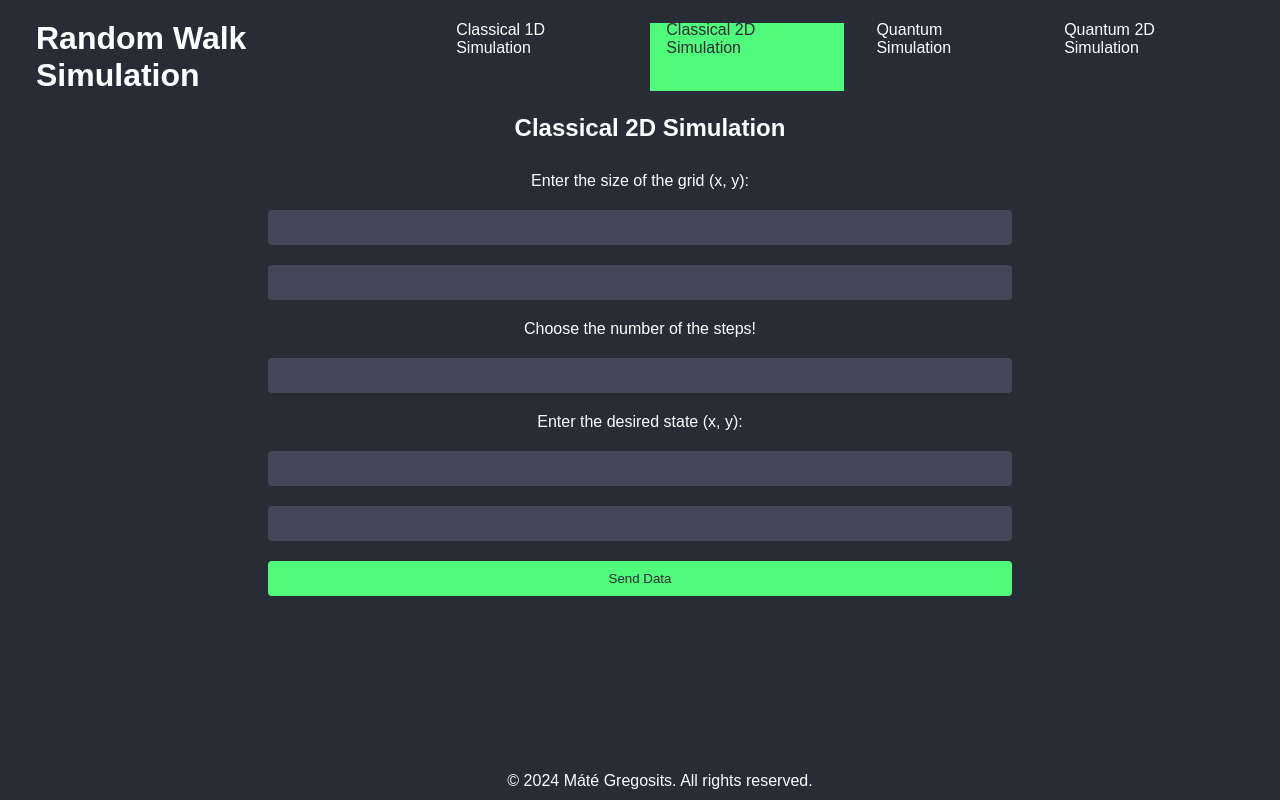
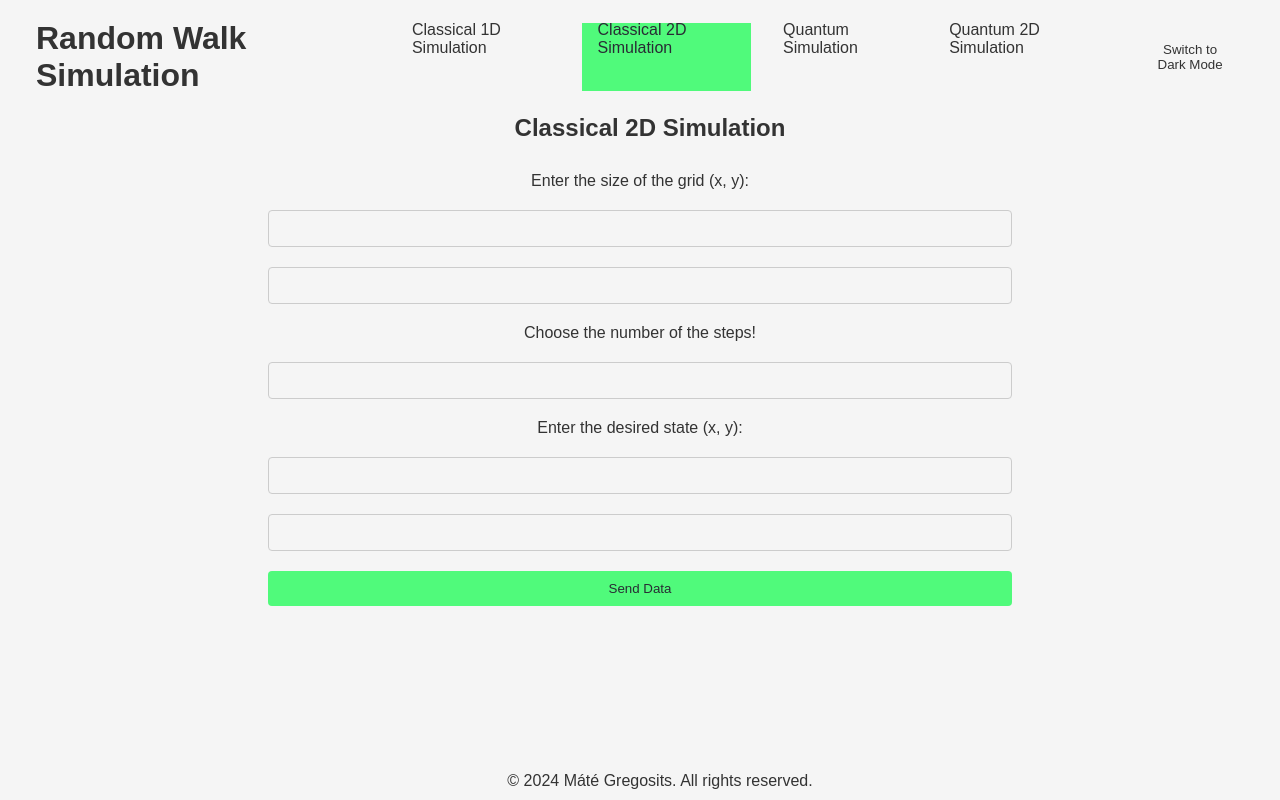
Before and after one commit to MGregosits/randomwalk-sim, a React (Create React App) app in the folder React-Frontend/: page / in a window 1280 px wide. Built offline with nearby package versions, Linux system fonts and the light colour scheme; what cytoscape-cola would draw is missing.

Commit message:
Implemented dark/light mode switch

```diff
--- /dev/null
+++ b/React-Frontend/src/components/Footer.css
@@ -0,0 +1,9 @@
+footer.dark {
+    background-color: #282c34;
+    color: white;
+}
+
+footer.light {
+    background-color: #f5f5f5;
+    color: #333333;
+}
--- a/React-Frontend/src/components/Footer.js
+++ b/React-Frontend/src/components/Footer.js
@@ -1,4 +1,5 @@
 import React from 'react';
+import './Footer.css';
 
 const Footer = () => {
   return (
@@ -12,8 +13,6 @@ const Footer = () => {
 const footerStyle = {
   textAlign: 'center',
   padding: '10px',
-  backgroundColor: '#282c34',
-  color: 'white',
   position: 'fixed',
   bottom: '0',
   width: '100%'
--- a/React-Frontend/src/components/NavBar.css
+++ b/React-Frontend/src/components/NavBar.css
@@ -7,13 +7,22 @@ body {
 }
 
 .nav {
-    background-color: #282c34;
-    color: white;
+
     display: flex;
     justify-content: space-between;
     align-items: center;
     gap: 2rem;
     padding: 0 1rem;
+}
+
+.nav.dark {
+    background-color: #282c34;
+    color: white;
+}
+
+.nav.light {
+    background-color: #f5f5f5;
+    color: #333333;
 }
 
 .site-title {
@@ -45,3 +54,17 @@ body {
     background-color: #50fa7b;
     color: #282c34;
 }
+
+.theme-toggle {
+    background-color: var(--button-bg);
+    color: var(--button-text);
+    border: none;
+    padding: 5px 15px;
+    border-radius: 5px;
+    cursor: pointer;
+    width: 10%;
+}
+
+.theme-toggle:hover {
+    opacity: 0.9;
+  }
--- a/React-Frontend/src/components/NavBar.js
+++ b/React-Frontend/src/components/NavBar.js
@@ -1,5 +1,6 @@
 import React from 'react';
 import './NavBar.css';
+import ThemeToggle from './ThemeToggle';
 
 function NavBar() {
     return <nav className="nav">
@@ -10,6 +11,7 @@ function NavBar() {
             <CustomLink href="/quantum">Quantum Simulation</CustomLink>
             <CustomLink href="/quantum_2d">Quantum 2D Simulation</CustomLink>
         </ul>
+        <ThemeToggle />
     </nav>
 }
 
--- /dev/null
+++ b/React-Frontend/src/components/ThemeToggle.js
@@ -0,0 +1,14 @@
+import React, { useContext } from 'react';
+import { ThemeContext } from '../contexts/ThemeContext';
+
+const ThemeToggle = () => {
+  const { theme, toggleTheme } = useContext(ThemeContext);
+
+  return (
+    <button className="theme-toggle" onClick={toggleTheme}>
+      Switch to {theme === 'light' ? 'Dark' : 'Light'} Mode
+    </button>
+  );
+};
+
+export default ThemeToggle;
--- /dev/null
+++ b/React-Frontend/src/contexts/ThemeContext.js
@@ -0,0 +1,28 @@
+import React, { createContext, useState, useEffect } from 'react';
+
+const ThemeContext = createContext();
+
+const ThemeProvider = ({ children }) => {
+  const [theme, setTheme] = useState(() => {
+    // Check for saved theme in local storage
+    return localStorage.getItem('theme') || 'light';
+  });
+
+  useEffect(() => {
+    // Apply the theme to the body class
+    document.body.className = theme;
+    localStorage.setItem('theme', theme); // Save the theme in local storage
+  }, [theme]);
+
+  const toggleTheme = () => {
+    setTheme((prevTheme) => (prevTheme === 'light' ? 'dark' : 'light'));
+  };
+
+  return (
+    <ThemeContext.Provider value={{ theme, toggleTheme }}>
+      {children}
+    </ThemeContext.Provider>
+  );
+};
+
+export { ThemeContext, ThemeProvider };
--- a/React-Frontend/src/index.css
+++ b/React-Frontend/src/index.css
@@ -15,6 +15,16 @@ body {
   color: #ffffff;
   font-family: Arial, sans-serif;
   padding: 20px;
+}
+
+body.dark {
+  background-color: #282c34;
+  color: #ffffff;
+}
+
+body.light {
+  background-color: #f5f5f5;
+  color: #333333;
 }
 
 h2 {
@@ -36,13 +46,21 @@ code {
 }
 
 input[type="number"] {
-  background-color: #44475a;
-  border: none;
+  border: 1px solid #ccc;
   border-radius: 4px;
-  color: #ffffff;
   padding: 10px;
   margin: 10px 0;
   width: 60%;
+}
+
+body.dark input[type="number"] {
+  background-color: #44475a;
+  color: #ffffff;
+}
+
+body.light input[type="number"] {
+  background-color: #f5f5f5;
+  color: #333333;
 }
 
 .button-container {
@@ -79,3 +97,23 @@ p {
   text-align: center;
   font-weight: bold;
 }
+
+footer.dark {
+  background-color: #282c34;
+  color: #ffffff;
+  text-align: center;
+  padding: 10px;
+  position: fixed;
+  bottom: 0;
+  width: 100%;
+}
+
+footer.light {
+  background-color: #f5f5f5;
+  color: #333333;
+  text-align: center;
+  padding: 10px;
+  position: fixed;
+  bottom: 0;
+  width: 100%;
+}
--- a/React-Frontend/src/index.js
+++ b/React-Frontend/src/index.js
@@ -3,12 +3,15 @@ import ReactDOM from 'react-dom/client';
 import './index.css';
 import App from './App';
 import reportWebVitals from './reportWebVitals';
+import { ThemeProvider } from './contexts/ThemeContext';
 
 
 const root = ReactDOM.createRoot(document.getElementById('root'));
 root.render(
   <React.StrictMode>
+    <ThemeProvider>
       <App />
+    </ThemeProvider>
   </React.StrictMode>
 );
 
```
